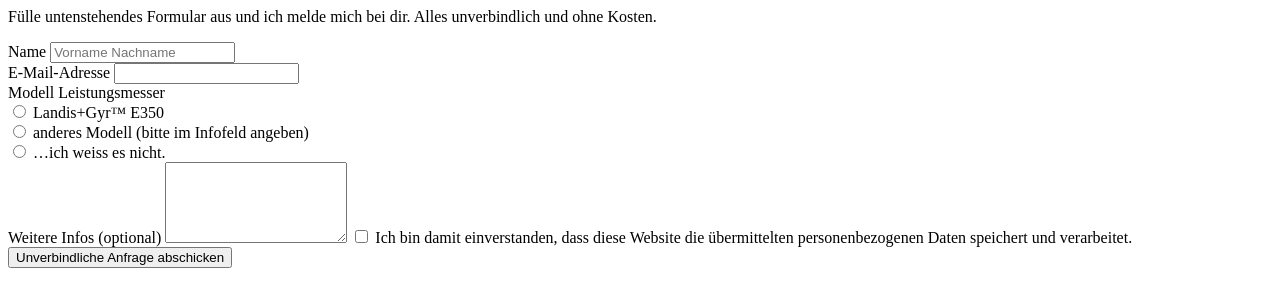
After one commit to saliWd/strommesser, a PHP site: page /kontakt_fragment.htm in a window 1280 px wide. The commit adds this page. Shown: the top 307 px of the page. Run offline with PHP 8.4, Linux system fonts and the light colour scheme.

Commit message:
(wip) contact form

```diff
--- /dev/null
+++ b/web/pages/kontakt_fragment.htm
@@ -0,0 +1,35 @@
+<p>Fülle untenstehendes Formular aus und ich melde mich bei dir. Alles unverbindlich und ohne Kosten.</p>
+<form action="https://strommesser.ch/pages/contact.php" id="contact_form" method="post">
+    <label for="contactForm_name"><span class="label">Name</span></label>
+    <input id="contactForm_name" type="text" name="contactForm_name" value="" placeholder="Vorname Nachname" spellcheck="false" /><br>
+    <label for="contactForm_email"><span class="label">E-Mail-Adresse</span></label>
+    <input type="email" name="contactForm_email" id="contactForm_email" value="" placeholder="" spellcheck="false" /><br>
+    <label for="contactForm_radio"><span class="label">Modell Leistungsmesser</span></label><br>
+    <label class="option-label">
+        <input type="radio" name="contactForm_radio" value="1">
+        <span class="label-wrap"><span class="label">Landis+Gyr™ E350</span></span>
+    </label><br>
+    <label class="option-label">
+        <input type="radio" name="contactForm_radio" value="2">
+        <span class="label-wrap"><span class="label">anderes Modell (bitte im Infofeld angeben)</span></span>
+    </label><br>
+    <label class="option-label">
+        <input type="radio" name="contactForm_radio" value="3">
+        <span class="label-wrap"><span class="label">&#8230;ich weiss es nicht.</span></span>
+    </label><br>
+
+    <label for="contactForm_div">
+        <span class="label">Weitere Infos</span>
+        <span>(optional)</span>
+    </label>
+    <textarea id="contactForm_div" name="contactForm_div" rows="5" placeholder="" ></textarea>
+
+    <label class="option-label">
+        <input type="checkbox" name="contactForm_process" value="1" >
+        <span class="label-wrap">
+            <span class="label">Ich bin damit einverstanden, dass diese Website die übermittelten personenbezogenen Daten speichert und verarbeitet.</span>
+        </span>
+    </label><br>
+
+    <button type="submit">Unverbindliche Anfrage abschicken</button>
+</form>
--- a/web/verbrauch/functions.php
+++ b/web/verbrauch/functions.php
@@ -372,7 +372,8 @@ function printBeginOfPage_v2(string $site, string $refreshMeta='', string $title
     'settings.php' => 'Einstellungen',
     'login.php' => 'Login, Logout',
     'statistic.php' => 'Statistiken',
-    'status.php' => 'Status'
+    'status.php' => 'Status',
+    'contact.php' => 'Kontaktformular'
   );
   echo '<!DOCTYPE html>
   <html>
```
Also changed, not shown: _div/ToDo.md (+2 -3 lines), web/pages/contact.php (+26 -1 lines), web/pages/kontakt.htm (deleted, +0 -35 lines).
